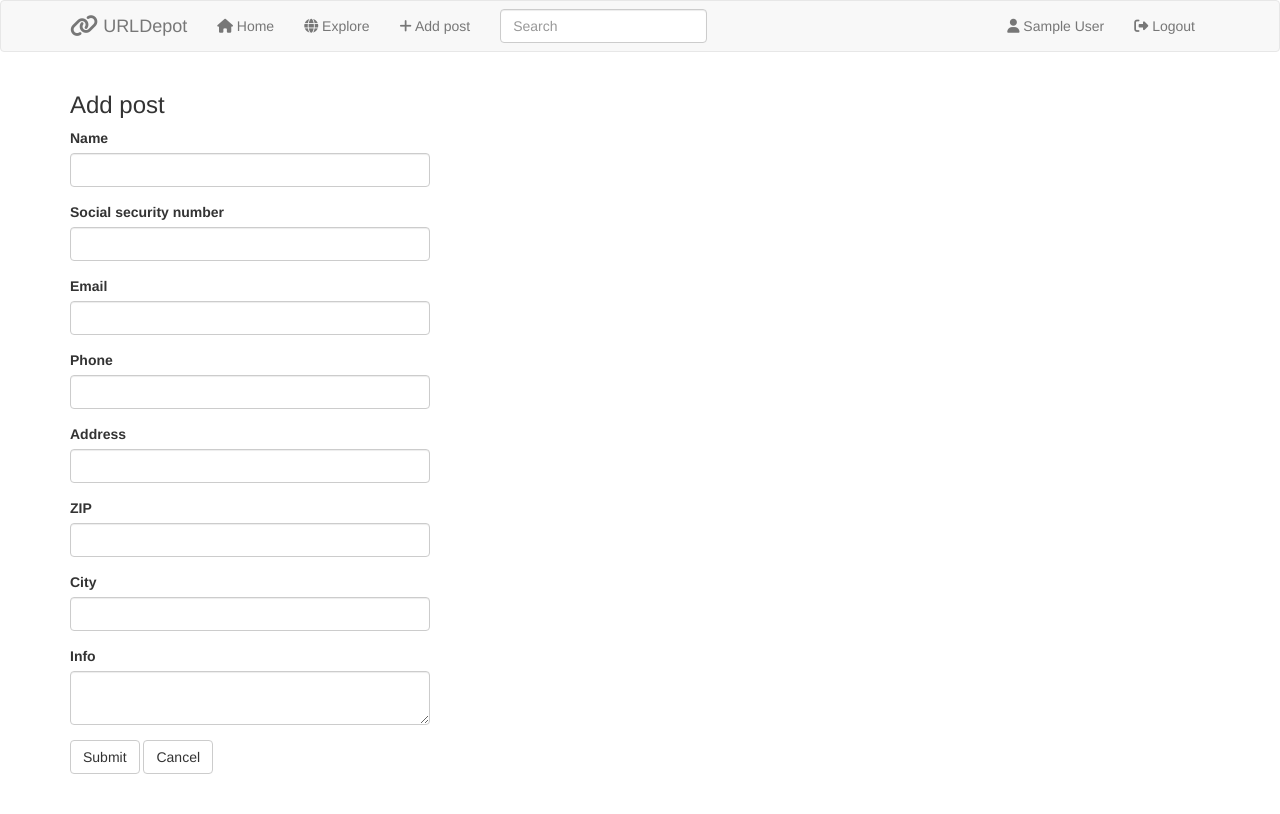
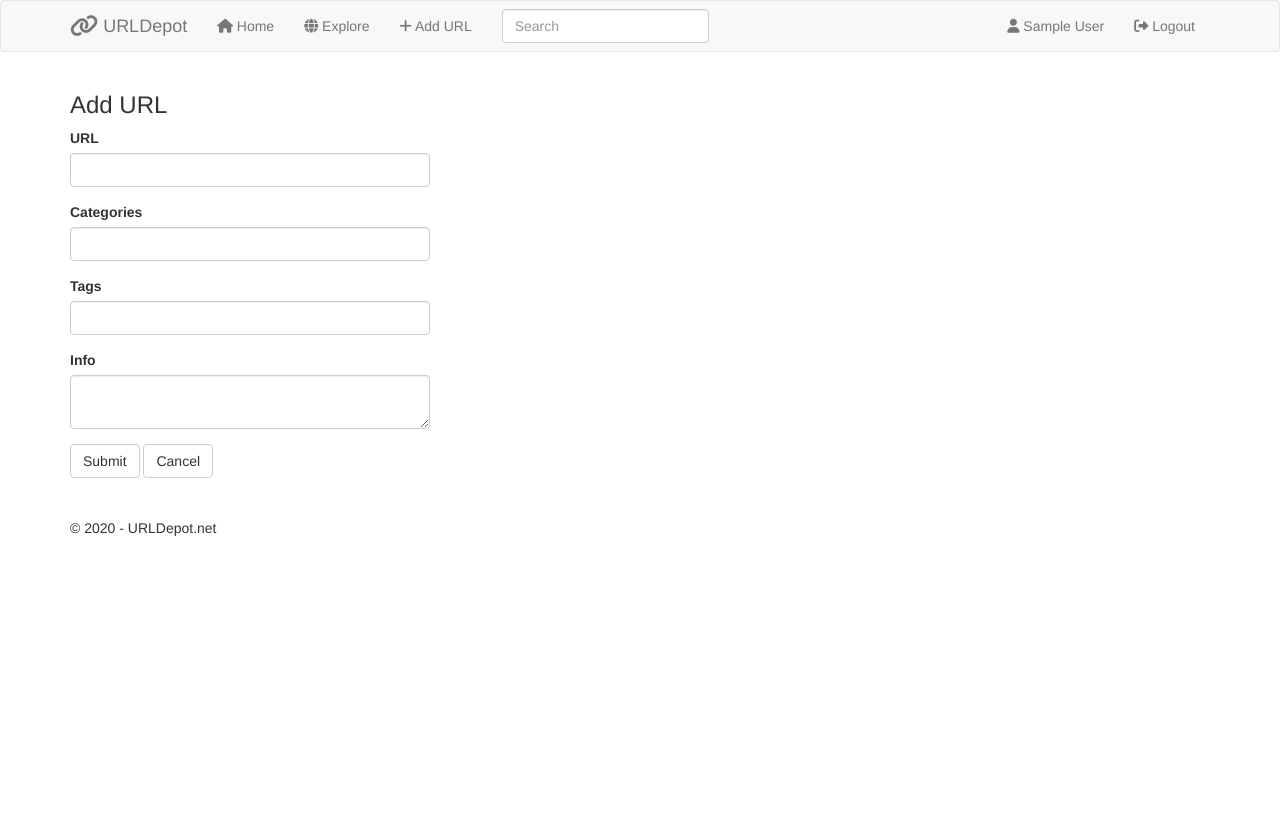
Before and after one commit to eddinn/urldepot, a Flask app: page /addpost in a window 1280 px wide. After the commit the page ends 536 px from the top, so only its background shows below. Run offline with Flask 2, Linux system fonts and the light colour scheme; the visitor is signed in with stand-in values (Sample User, id 1); data comes from the database, SQL or seed files in the repository; some libraries are stand-ins or nearby versions.

Commit message:
Newui (#5)
* initial push

* updating default content for index, depending on if user is authenticated or not

* adding flask-uploads to requirements.txt

* adding url UI design, table

* correcting indent in modules.py for def from_dict

* fixing code duplication and if statment for index pagination and page disply main/routes.py

* adding basic footer

```diff
--- a/app/main/forms.py
+++ b/app/main/forms.py
@@ -6,15 +6,11 @@ from wtforms.validators import DataRequired, Optional, Length
 
 # Forms
 class PostForm(FlaskForm):
-    clientname = StringField('Name', validators=[DataRequired()])
-    clientss = StringField('Social security number', validators=[Optional()])
-    clientemail = StringField('Email', validators=[DataRequired()])
-    clientphone = StringField('Phone', validators=[DataRequired()])
-    clientaddress = StringField('Address', validators=[Optional()])
-    clientzip = StringField('ZIP', validators=[Optional()])
-    clientcity = StringField('City', validators=[Optional()])
-    clientinfo = TextAreaField('Info',
-                               validators=[Optional(), Length(max=2048)])
+    url = StringField('URL', validators=[DataRequired()])
+    categories = StringField('Categories', validators=[DataRequired()])
+    tags = StringField('Tags', validators=[Optional()])
+    info = TextAreaField('Info',
+                         validators=[Optional(), Length(max=254)])
     submit = SubmitField('Submit')
     cancel = SubmitField('Cancel')
 
--- a/app/main/routes.py
+++ b/app/main/routes.py
@@ -17,11 +17,14 @@ def before_request():
 # Routes
 @bp.route('/', methods=['GET', 'POST'])
 @bp.route('/index', methods=['GET', 'POST'])
-@login_required
 def index():
     page = request.args.get('page', 1, type=int)
-    posts = current_user.followed_posts().paginate(
-        page, current_app.config['POSTS_PER_PAGE'], False)
+    if current_user.is_authenticated:
+        posts = current_user.followed_posts().paginate(
+            page, current_app.config['POSTS_PER_PAGE'], False)
+    else:
+        posts = Post.query.order_by(Post.timestamp.desc()).paginate(
+            page, current_app.config['POSTS_PER_PAGE'], False)
     next_url = url_for('main.index', page=posts.next_num) \
         if posts.has_next else None
     prev_url = url_for('main.index', page=posts.prev_num) \
@@ -37,18 +40,14 @@ def addpost():
     form = PostForm()
     if form.validate_on_submit():
         if form.submit.data:
-            post = Post(clientname=form.clientname.data,
-                        clientss=form.clientss.data,
-                        clientemail=form.clientemail.data,
-                        clientphone=form.clientphone.data,
-                        clientaddress=form.clientaddress.data,
-                        clientzip=form.clientzip.data,
-                        clientcity=form.clientcity.data,
-                        clientinfo=form.clientinfo.data,
+            post = Post(url=form.url.data,
+                        categories=form.categories.data,
+                        tags=form.tags.data,
+                        info=form.info.data,
                         author=current_user)
             db.session.add(post)
             db.session.commit()
-            flash('Client data successfully added!')
+            flash('URL data successfully added!')
             return redirect(url_for('main.addpost'))
         else:
             return redirect(url_for('main.index'))
--- a/app/models.py
+++ b/app/models.py
@@ -175,12 +175,12 @@ class User(UserMixin, PaginatedAPIMixin, db.Model):
             data['email'] = self.email
         return data
 
-        def from_dict(self, data, new_user=False):
-            for field in ['username', 'email']:
-                if field in data:
-                    setattr(self, field, data[field])
-            if new_user and 'password' in data:
-                self.set_password(data['password'])
+    def from_dict(self, data, new_user=False):
+        for field in ['username', 'email']:
+            if field in data:
+                setattr(self, field, data[field])
+        if new_user and 'password' in data:
+            self.set_password(data['password'])
 
     def get_token(self, expires_in=3600):
         now = datetime.utcnow()
@@ -203,24 +203,14 @@ class User(UserMixin, PaginatedAPIMixin, db.Model):
 
 
 class Post(SearchableMixin, db.Model):
-    __searchable__ = ['clientname', 'clientss', 'clientemail', 'clientphone',
-                      'clientaddress', 'clientcity', 'clientzip', 'clientinfo']
+    __searchable__ = ['url', 'categories', 'tags', 'info']
     id = db.Column(db.Integer, primary_key=True)
-    clientname = db.Column(db.String(64), index=True)
-    clientss = db.Column(db.String(11), index=True, unique=True)
-    clientemail = db.Column(db.String(128), index=True, unique=True)
-    clientphone = db.Column(db.String(24), index=True)
-    clientaddress = db.Column(db.String(100), index=True)
-    clientcity = db.Column(db.String(32), index=True)
-    clientzip = db.Column(db.String(8), index=True)
-    clientinfo = db.Column(db.Text)
+    url = db.Column(db.String(254), index=True)
+    categories = db.Column(db.String(32), index=True, unique=True)
+    tags = db.Column(db.String(32), index=True, unique=True)
+    info = db.Column(db.Text)
     timestamp = db.Column(db.DateTime, index=True, default=datetime.utcnow)
     user_id = db.Column(db.Integer, db.ForeignKey('user.id'))
 
-    # def __repr__(self):
-    #    return '{}'.format(self.clientname, self.clientss,
-    #                       self.clientemail, self.clientphone,
-    #                       self.clientaddress, self.clientcity,
-    #                       self.clientzip, self.clientinfo)
     def __repr__(self):
-        return '<Post {}>'.format(self.clientname)
+        return '<Post {}>'.format(self.url)
--- a/app/templates/addpost.html
+++ b/app/templates/addpost.html
@@ -4,7 +4,7 @@
     <script src="https://cdn.tiny.cloud/1/prov7b5xue6vf2iwpm6zycj0cae50umuzim111ex6vu4042f/tinymce/5/tinymce.min.js" referrerpolicy="origin"></script>
     <script>
         tinymce.init({
-        selector: '#clientinfo',
+        selector: '#info',
         height: 400,
         width: 850,
         menubar: false,
@@ -27,7 +27,7 @@
         ]
         });
     </script>
-    <h3>Add post</h3>
+    <h3>Add URL</h3>
     <div class="row">
         <div class="col-md-4">
             {{ wtf.quick_form(form) }}
--- a/app/templates/base.html
+++ b/app/templates/base.html
@@ -20,7 +20,7 @@
                     <li><a href="{{ url_for('main.index') }}"><i class="fas fa-home"></i> Home</a></li>
                     {% if current_user.is_authenticated %}
                     <li><a href="{{ url_for('main.explore') }}"><i class="fas fa-globe"></i> Explore</a></li>
-                    <li><a href="{{ url_for('main.addpost') }}"><i class="fas fa-plus"></i> Add post</a></li>
+                    <li><a href="{{ url_for('main.addpost') }}"><i class="fas fa-plus"></i> Add URL</a></li>
                     {% endif %}
                 </ul>
                 {% if g.search_form %}
@@ -53,6 +53,11 @@
         {% endwith %}
         {% block app_content %}{% endblock %}
     </div>
+    <div class="container">
+        {% block footer %}
+            <footer>&copy; {{ moment().format('YYYY') }} - URLDepot.net</footer>
+        {% endblock %}
+    </div>
 {% endblock %}
 {% block scripts %}
     {{ super() }}
--- a/app/templates/editpost.html
+++ b/app/templates/editpost.html
@@ -4,7 +4,7 @@
     <script src="https://cdn.tiny.cloud/1/prov7b5xue6vf2iwpm6zycj0cae50umuzim111ex6vu4042f/tinymce/5/tinymce.min.js" referrerpolicy="origin"></script>
     <script>
         tinymce.init({
-        selector: '#clientinfo',
+        selector: '#info',
         height: 400,
         width: 850,
         menubar: false,
@@ -27,7 +27,7 @@
         ]
         });
     </script>
-    <h3>Edit post</h3>
+    <h3>Edit URL</h3>
     <div class="row">
         <div class="col-md-4">
             {{ wtf.quick_form(form) }}
--- a/requirements.txt
+++ b/requirements.txt
@@ -16,6 +16,7 @@ Flask-Mail==0.9.1
 Flask-Migrate==2.5.2
 Flask-Moment==0.9.0
 Flask-SQLAlchemy==2.4.1
+Flask-Uploads==0.2.1
 Flask-WTF==0.14.2
 httpie==1.0.3
 idna==2.8
@@ -24,6 +25,7 @@ Jinja2==2.10.3
 Mako==1.1.0
 MarkupSafe==1.1.1
 mccabe==0.6.1
+pkg-resources==0.0.0
 pycodestyle==2.5.0
 pyflakes==2.1.1
 Pygments==2.5.2
```
Also changed, not shown: app/templates/_post.html (+8 -11 lines), 1 other file.
